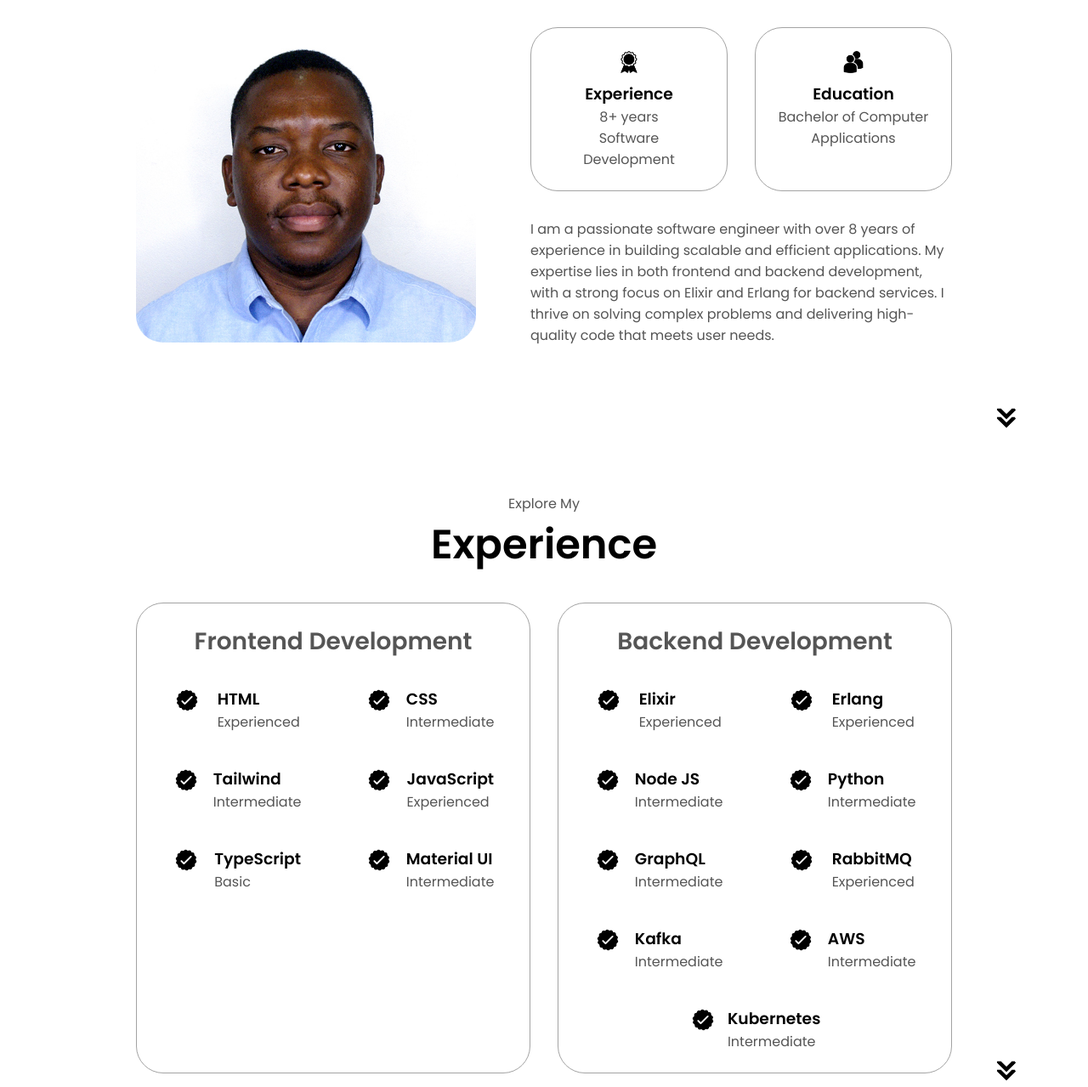
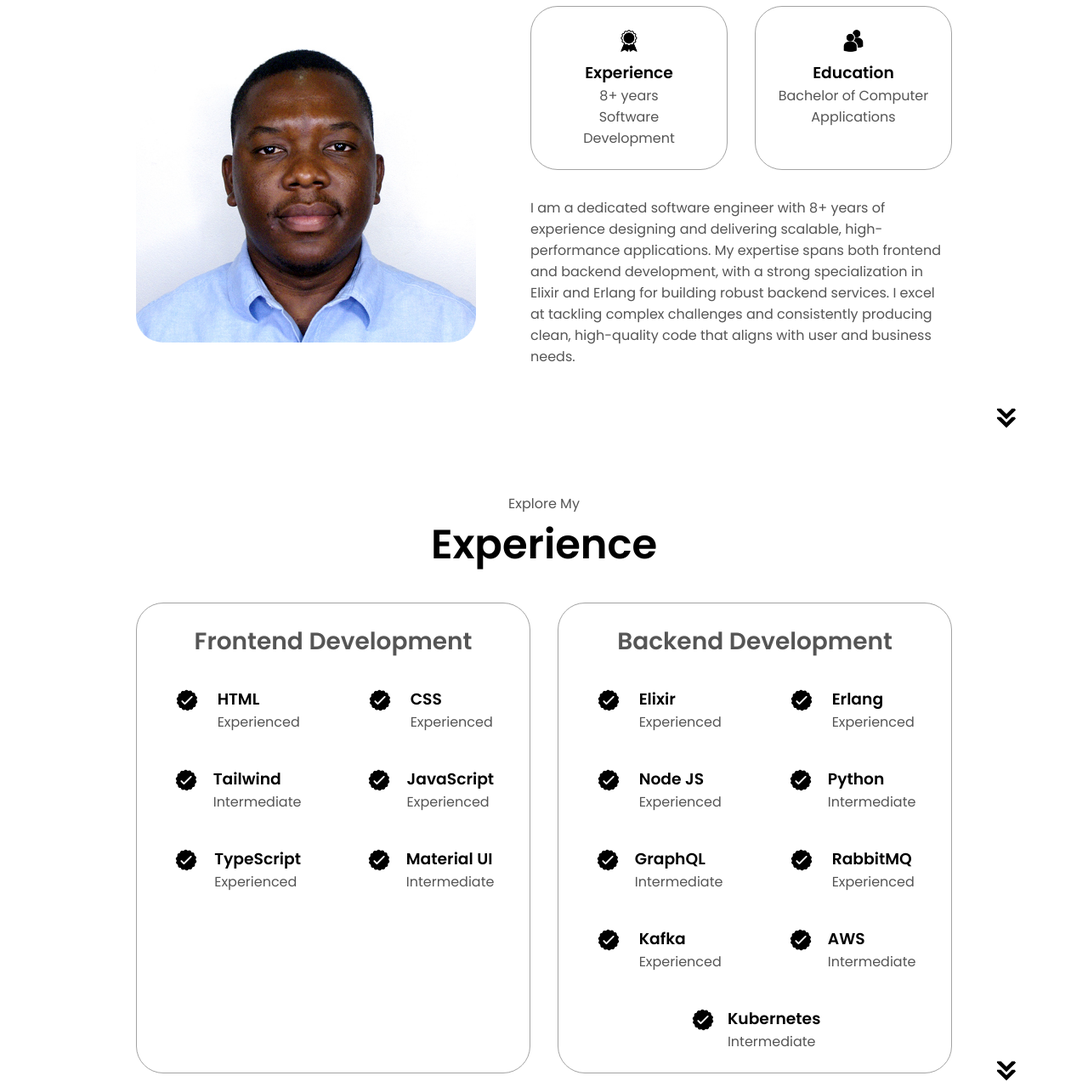
Before and after one commit to GBMayombe/Odyssey, a plain HTML site: page index.html in a window 1280 px wide. Shown: the part 1116-2395 px from the top of the page at 85% size. Drawn offline with Linux system fonts and the light colour scheme.

Commit message:
Experience update

```diff
--- a/index.html
+++ b/index.html
@@ -108,12 +108,13 @@
           </div>
           <div class="text-container">
             <p>
-              I am a passionate software engineer with over 8 years of
-              experience in building scalable and efficient applications. My
-              expertise lies in both frontend and backend development, with a
-              strong focus on Elixir and Erlang for backend services. I thrive
-              on solving complex problems and delivering high-quality code that
-              meets user needs.
+              I am a dedicated software engineer with 8+ years of experience
+              designing and delivering scalable, high-performance applications.
+              My expertise spans both frontend and backend development, with a
+              strong specialization in Elixir and Erlang for building robust
+              backend services. I excel at tackling complex challenges and
+              consistently producing clean, high-quality code that aligns with
+              user and business needs.
             </p>
           </div>
         </div>
@@ -152,7 +153,7 @@
                 />
                 <div>
                   <h3>CSS</h3>
-                  <p>Intermediate</p>
+                  <p>Experienced</p>
                 </div>
               </article>
               <article>
@@ -185,7 +186,7 @@
                 />
                 <div>
                   <h3>TypeScript</h3>
-                  <p>Basic</p>
+                  <p>Experienced</p>
                 </div>
               </article>
               <article>
@@ -234,7 +235,7 @@
                 />
                 <div>
                   <h3>Node JS</h3>
-                  <p>Intermediate</p>
+                  <p>Experienced</p>
                 </div>
               </article>
               <article>
@@ -278,7 +279,7 @@
                 />
                 <div>
                   <h3>Kafka</h3>
-                  <p>Intermediate</p>
+                  <p>Experienced</p>
                 </div>
               </article>
               <article>
```
